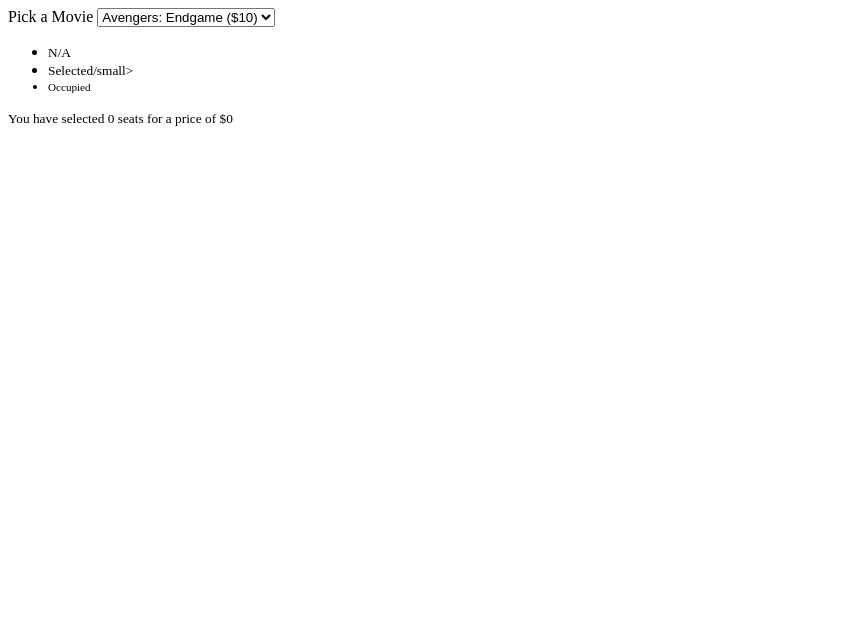
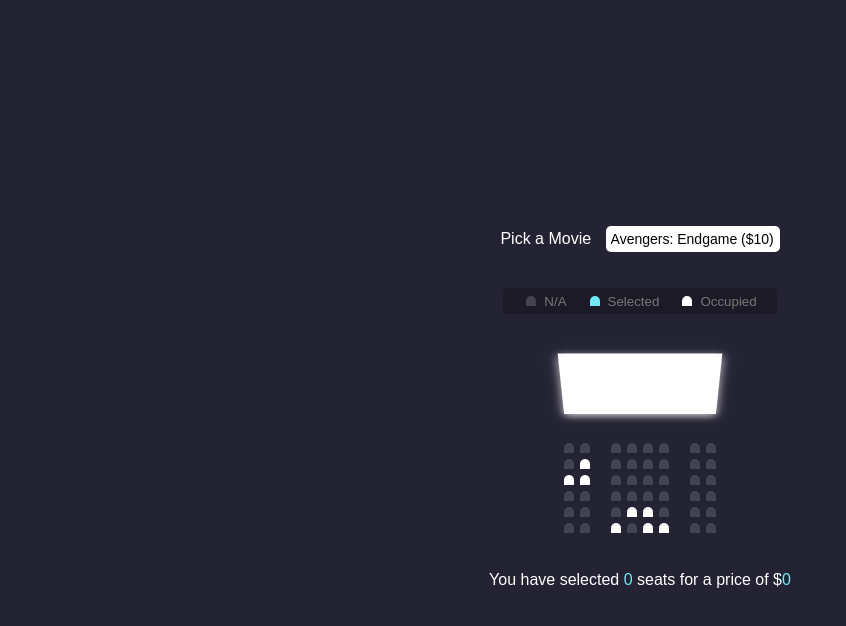
Before and after one commit to ashley-chang/movie-seat-booking, a plain HTML site: page index.html in a window 1280 px wide. Shown: the whole page, without its empty margins (0-846 px from the left). Drawn offline with Linux system fonts and the light colour scheme.

Commit message:
Add styling

```diff
--- a/index.html
+++ b/index.html
@@ -24,7 +24,7 @@
         </li>
         <li>
             <div class="seat selected"></div>
-            <small>Selected/small>
+            <small>Selected</small>
         </li>
         <li>
             <div class="seat occupied"></div>
--- a/style.css
+++ b/style.css
@@ -0,0 +1,115 @@
+@import url("https://fonts.googleapis.com/css2?family=Roboto&display=swap");
+
+* {
+  box-sizing: border-box;
+}
+
+body {
+  background-color: #242333;
+  color: white;
+  display: flex;
+  flex-direction: column;
+  align-items: center;
+  justify-content: center;
+  height: 100vh;
+  font-family: "Robot", sans-serif;
+  margin: 0;
+}
+
+.movie-container {
+  margin: 20px 0;
+}
+
+.movie-container select {
+  background-color: white;
+  font-size: 14px;
+  border: 0;
+  padding: 5px;
+  margin-left: 10px;
+  border-radius: 5px;
+  -moz-appearance: none;
+  -webkit-appearance: none;
+  appearance: none;
+}
+
+.container {
+  perspective: 700px;
+  margin-bottom: 30px;
+}
+
+.seat.selected {
+  background-color: #6feaf6;
+}
+
+.seat.occupied {
+  background-color: #fff;
+}
+
+.seat:nth-of-type(3) {
+  margin-left: 18px;
+}
+
+.seat:nth-last-of-type(2) {
+  margin-left: 18px;
+}
+
+.seat:not(.occupied):hover {
+  cursor: pointer;
+  transform: scale(1.2);
+}
+
+.seat.occupied:hover {
+  cursor: default;
+  transform: scale(1);
+}
+
+.seat {
+  background-color: #444451;
+  height: 10px;
+  width: 10px;
+  margin: 3px;
+  border-top-left-radius: 10px;
+  border-top-right-radius: 10px;
+}
+
+.showcase {
+  background: rgba(0, 0, 0, 0.25);
+  padding: 5px 10px;
+  border-radius: 5px;
+  color: #777;
+  list-style: none;
+  display: flex;
+  justify-content: space-between;
+}
+
+.showcase li {
+  display: flex;
+  align-items: center;
+  justify-content: center;
+  margin: 0 10px;
+}
+
+.showcase li small {
+  margin-left: 5px;
+}
+
+.screen {
+  background-color: #fff;
+  height: 80px;
+  width: 100%;
+  margin: 15px 0;
+  transform: rotateX(-45deg);
+  box-shadow: 0 3px 10px rgba(255, 255, 255, 0.8);
+}
+
+.row {
+  display: flex;
+}
+
+p.text {
+  margin: 5px 0;
+}
+
+p.text span {
+  color: #6feaf6;
+}
```
